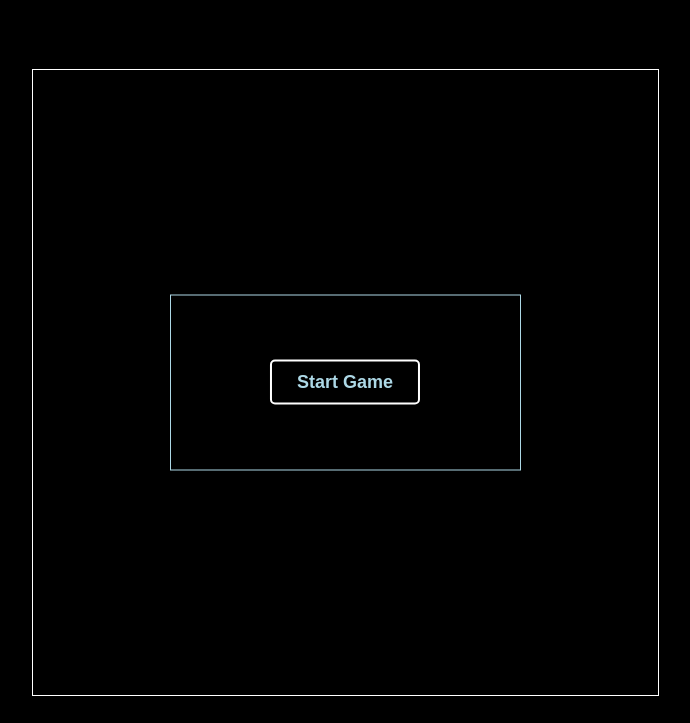
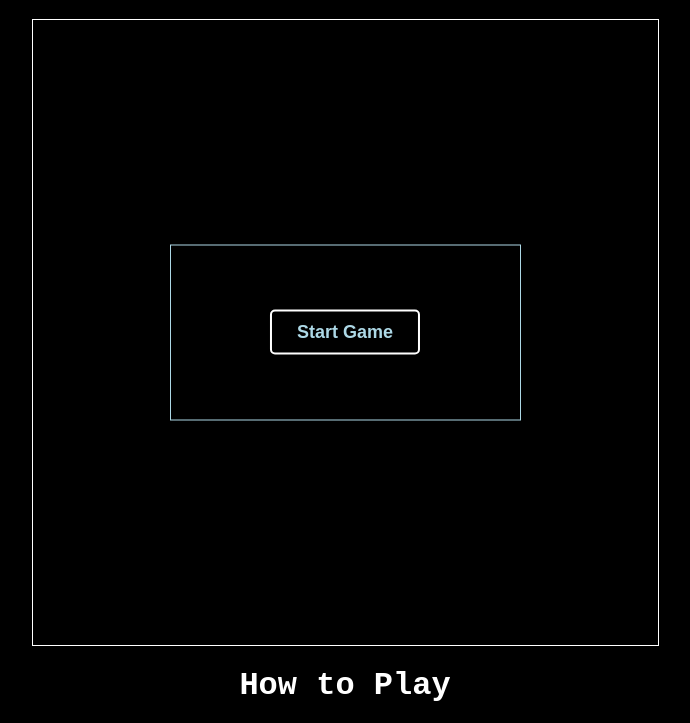
Before and after one commit to ALtec2/snake, a plain HTML site: page index.html in a window 1280 px wide. Shown: the part 61-784 px from the top of the page, without its empty margins (295-985 px from the left). Drawn offline with Linux system fonts and the light colour scheme.

Commit message:
Refactor CSS styles for game layout and centering

```diff
--- a/snake.css
+++ b/snake.css
@@ -3,6 +3,8 @@ body {
 	font-family: 'Courier New', Courier, monospace;
 	text-align: center;
 	color: white;
+	margin: 0;
+	padding: 20 px 0 0 0;
 }
 
 .centered {
@@ -19,8 +21,9 @@ canvas {
 
 .game-container {
     position: relative;
-    display: inline-block;
-    margin: 50px auto;
+    display: block;
+    width: fit-content;
+    margin: 20px auto;
 }
 
 canvas {
```
